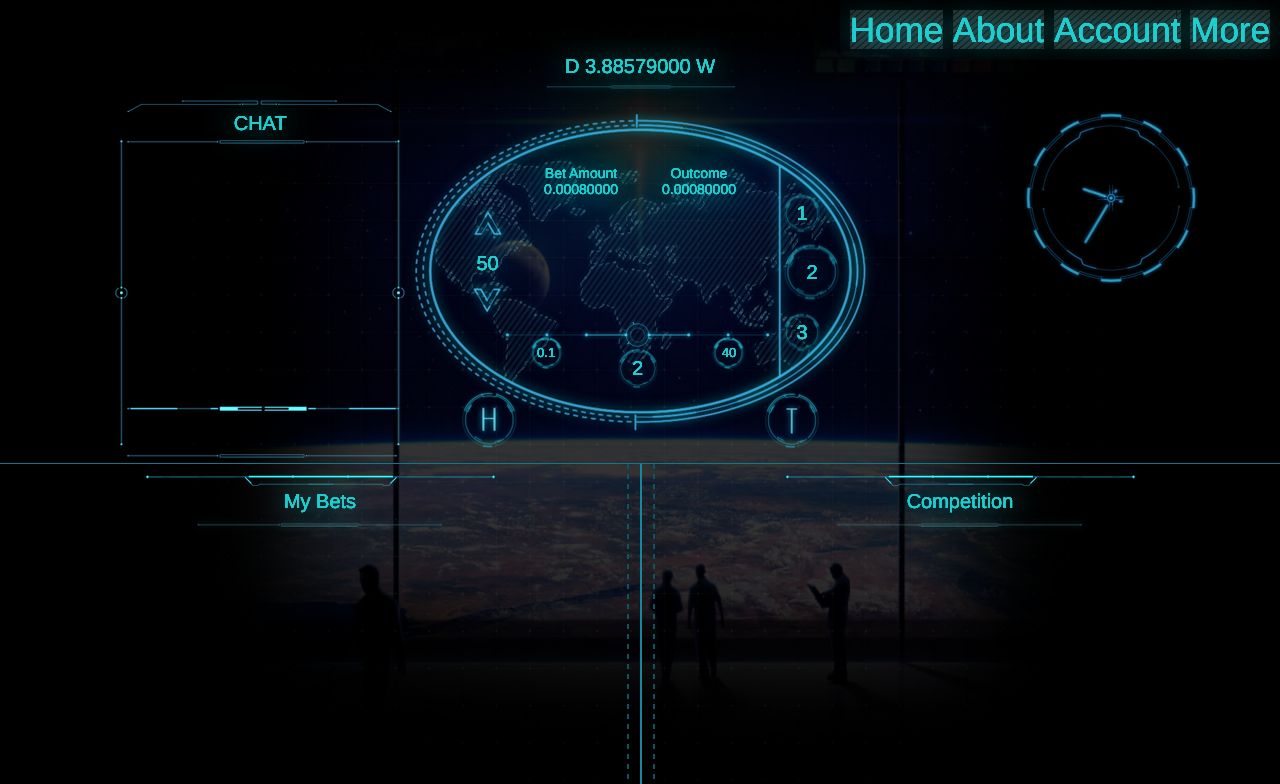
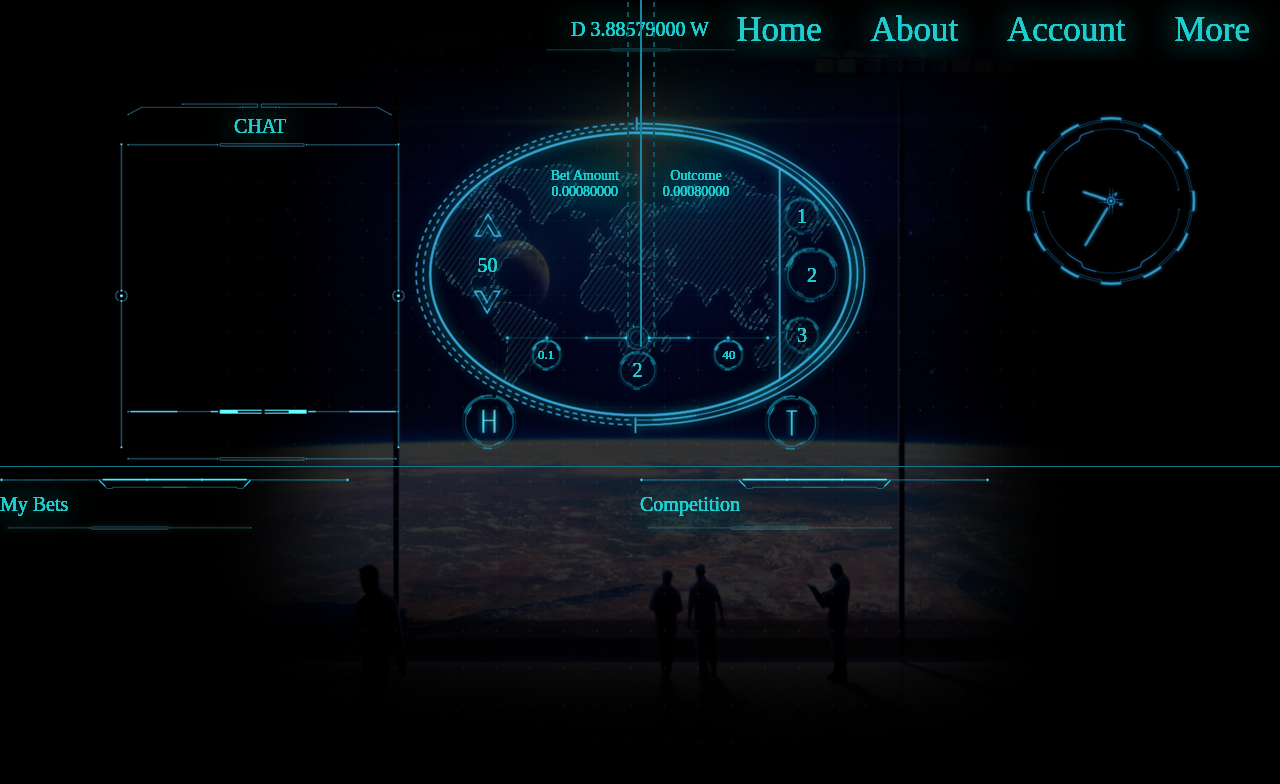
Before and after one commit to GSargsyan/MadToss, a Flask app: template madtoss/app/templates/index.html in a window 1280 px wide. Shown: the top 784 px of the page. After the commit the page ends 706 px from the top, so only its background shows below. Run offline with Flask 2, Linux system fonts and the light colour scheme; the template is opened without the code that fills it, so the values that code supplies are empty; some web fonts are replaced.

Commit message:
Add files via upload

```diff
--- a/madtoss/app/static/style.css
+++ b/madtoss/app/static/style.css
@@ -10,7 +10,11 @@
 
 @font-face {
 	font-family: FaxineSky;
-	src: url(faxine_sky.ttf);
+	src: url("faxine_sky.ttf");
+}
+
+* {
+	font-family: FaxineSky !important;
 }
 
 p {
@@ -46,7 +50,7 @@
 	width: 50%;
 	min-height: 344px;
 	max-width: 484px;
-	margin: 0 auto;
+	margin: 40px auto 0 auto;
 }
 
 .blue-low-light {
@@ -88,7 +92,7 @@
 
 nav ul li {
 	display: inline;
-	background-image: url("images/account-button-background.png");
+	margin: 0 20px;
 }
 
 nav ul li::before {
@@ -103,7 +107,7 @@
 	width: 30%;
 	margin: 0 auto;
 	text-align: center;
-	padding-top: 55px;
+	padding-top: 18px;
 }
 
 #chance-container {
@@ -195,20 +199,17 @@
 	float: right;
 }
 
-.footer-section {
+.stats-section {
 	display: inline-block;
 	text-align: center;
 }
 
-footer {
+#stats {
 	min-height: 32%;
-	position: absolute;
-	bottom: 0;
 	width: 100%;
-	position: sticky;
 }
 
-#footer-mid-content {
+#stats-mid-content {
 	position: relative;
 }
 
@@ -314,8 +315,20 @@
 	width: 60px;
 }
 
+#outcome-coin {
+    width: 200px;
+}
+
+#outcome-coin-backface {
+    width: 200px;
+}
+
+#outcome-display {
+	text-align: center;
+}
+
 .blue-hr {
 	background-color: #14768C;
-    height: 1px;
-    border: 0;
+	height: 1px;
+    	border: 0;
 }
```
Also changed, not shown: madtoss/app/static/btc-coin-backface.png (added), madtoss/app/static/btc-coin.png (added), madtoss/app/static/stats-inner-upper-bound.png (added), madtoss/app/static/stats-outer-upper-bound.png (added).
